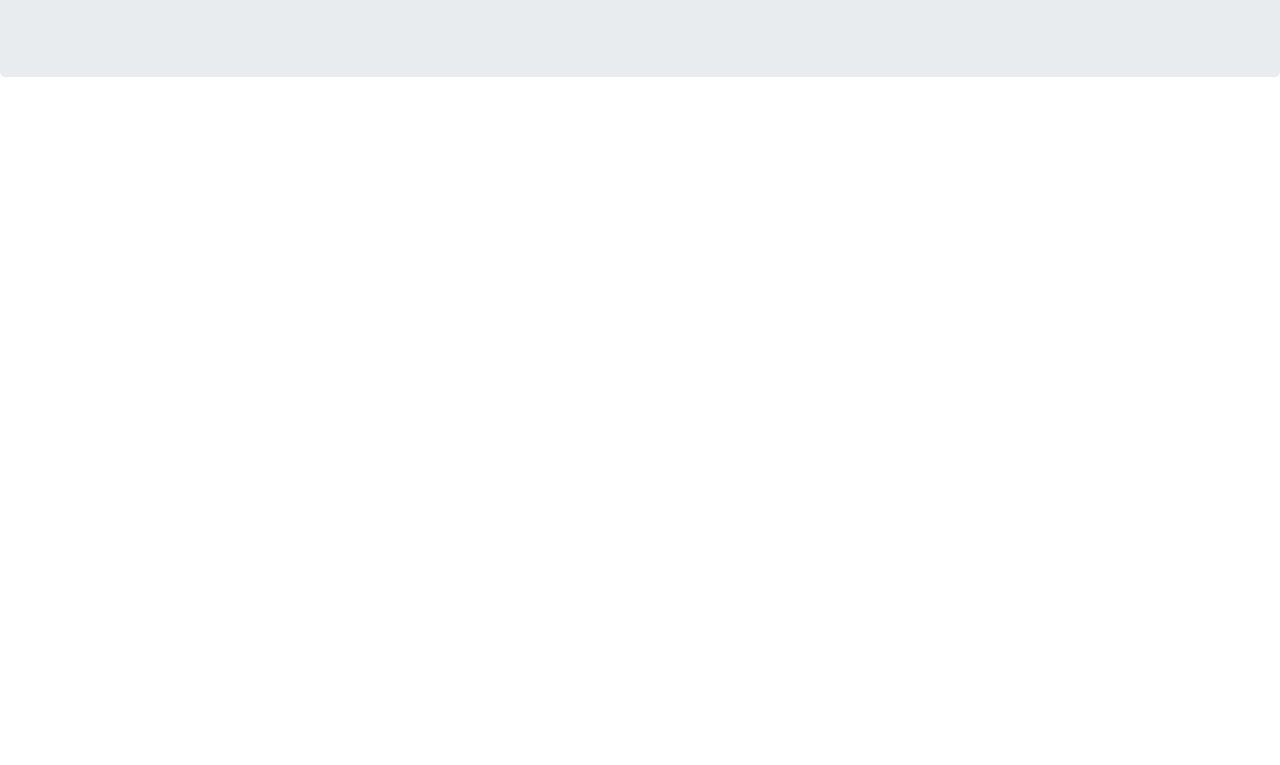
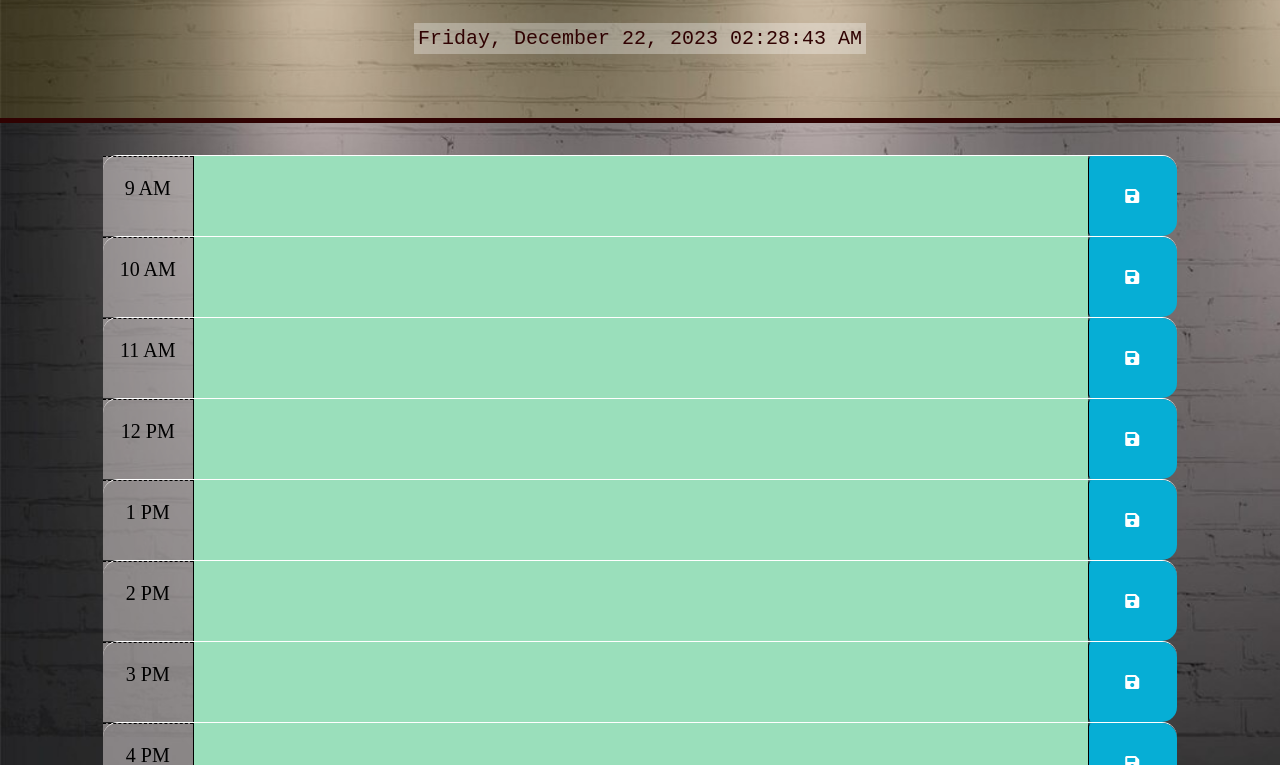
Before and after one commit to Yousra-Kamal/Work-Day-Scheduler, a plain HTML site: page index.html in a window 1280 px wide. Shown: the part 191-956 px from the top of the page. Before the commit the page ends 800 px from the top, so only its background shows below. Drawn offline with nearby package versions, Linux system fonts and the light colour scheme; the site is published under a folder, as on GitHub Pages, so addresses that start at the root find nothing.

Commit message:
Fixed links format

```diff
--- a/assets/css/style.css
+++ b/assets/css/style.css
@@ -4,7 +4,7 @@ body {
   font-size: 20px;
 
   /*background image from https://www.freepik.com */
-  background-image: url("/assets/images/background.jpg");
+  background-image: url("../images/background.jpg");
   background-size: cover;
 }
 /* Styles for the header */
--- a/index.html
+++ b/index.html
@@ -18,7 +18,7 @@
       href="https://fonts.googleapis.com/css?family=Open+Sans&display=swap"
       rel="stylesheet"
     />
-    <link rel="stylesheet" href="/assets/css/style.css" />
+    <link rel="stylesheet" href="./assets/css/style.css" />
     <title>Work Day Scheduler</title>
   </head>
 
@@ -42,6 +42,6 @@
       crossorigin="anonymous"
     ></script>
     <script src="https://cdnjs.cloudflare.com/ajax/libs/moment.js/2.29.4/moment.min.js"></script>
-    <script src="/assets/js/script.js"></script>
+    <script src="./assets/js/script.js"></script>
   </body>
 </html>
```
